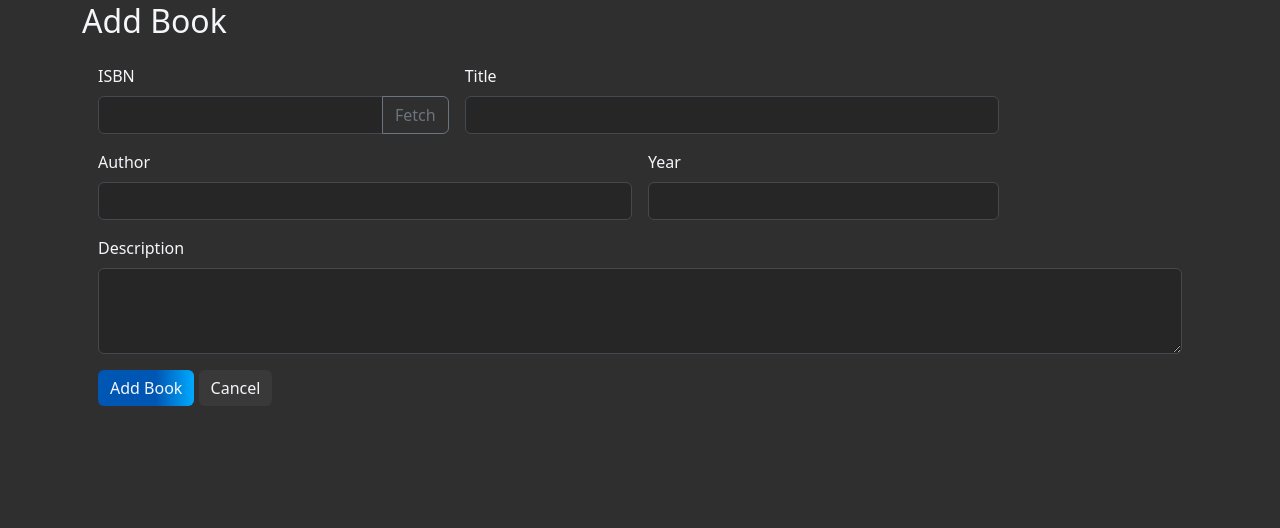
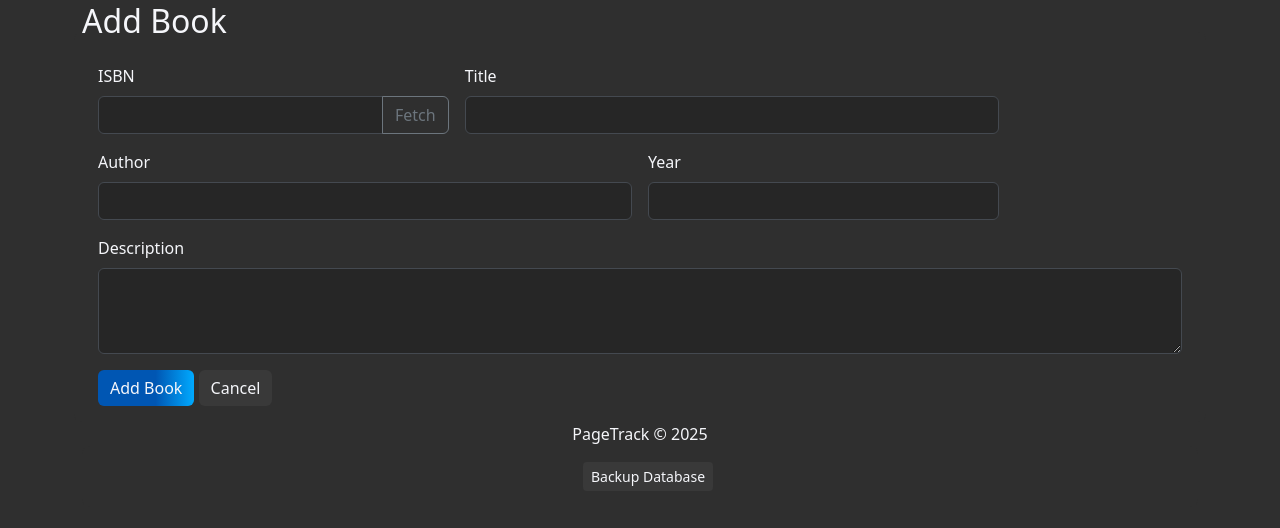
Before and after one commit to OmGoyal27/PageTrack, a Flask app: page /add in a window 1280 px wide. Shown: the part 78-606 px from the top of the page. Run offline with Flask 3, Linux system fonts and the light colour scheme.

Commit message:
Add backup database functionality to footer with button and script

```diff
--- a/templates/base.html
+++ b/templates/base.html
@@ -17,6 +17,30 @@
 <div class="container">
     {% block content %}{% endblock %}
 </div>
+
+<footer class="footer">
+  <div class="container text-center">
+    <span>PageTrack &copy; 2025</span>
+    <form>
+      <button id="backupBtn" type="button" class="btn btn-sm btn-secondary ms-3" onclick="backupDatabase()">Backup Database</button>
+      <script>
+        function backupDatabase() {
+          const btn = document.getElementById('backupBtn');
+          btn.disabled = true;
+          btn.textContent = 'Backing up...';
+          fetch('/backup', {method: 'POST'})
+        .then(response => response.json())
+        .then(data => alert(data.status))
+        .catch(err => alert('Backup failed'))
+        .finally(() => {
+          btn.disabled = false;
+          btn.textContent = 'Backup Database';
+        });
+        }
+      </script>
+    </form>
+  </div>
+
 <script src="https://cdn.jsdelivr.net/npm/bootstrap@5.3.0/dist/js/bootstrap.bundle.min.js"></script>
 </body>
 </html>
```
